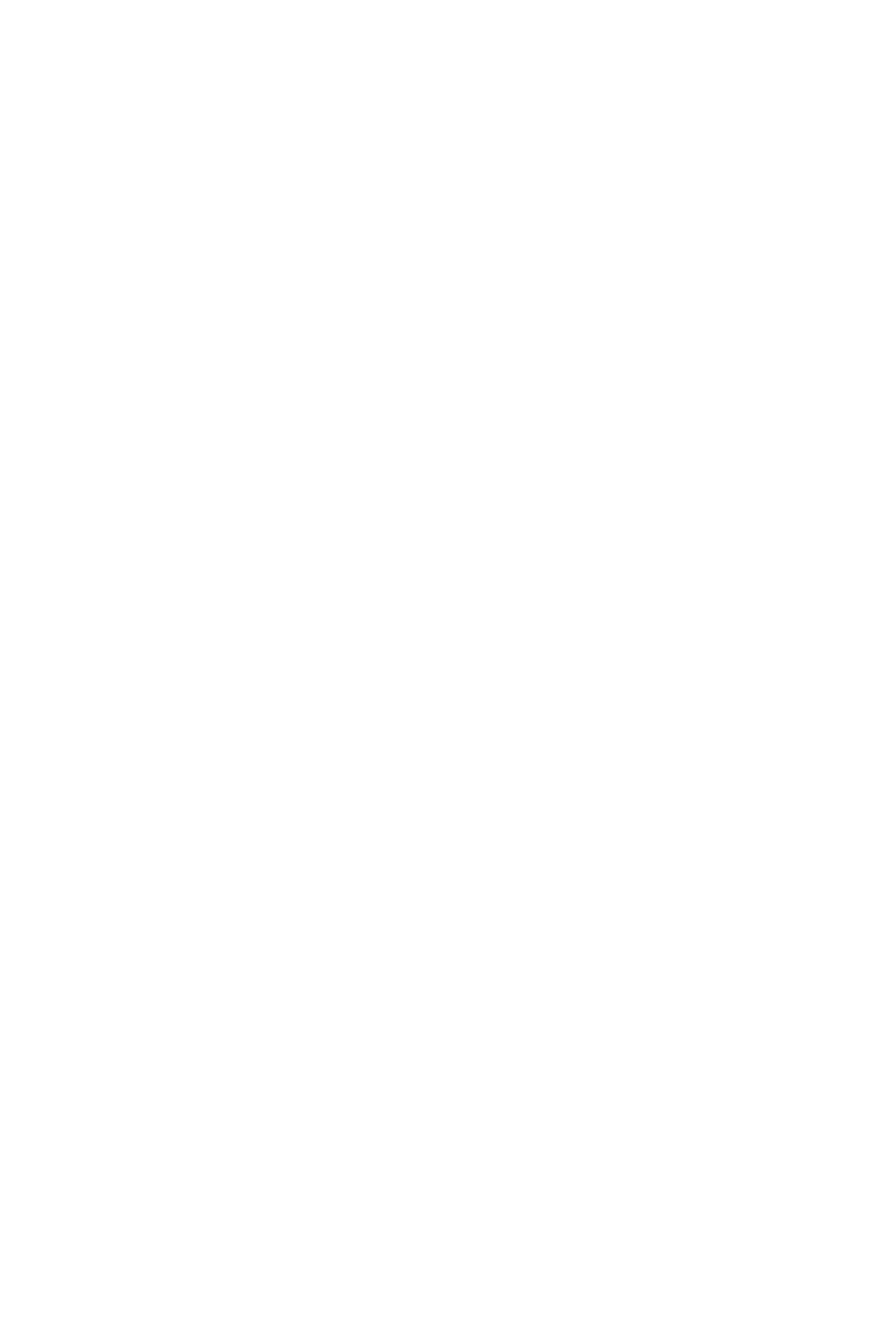
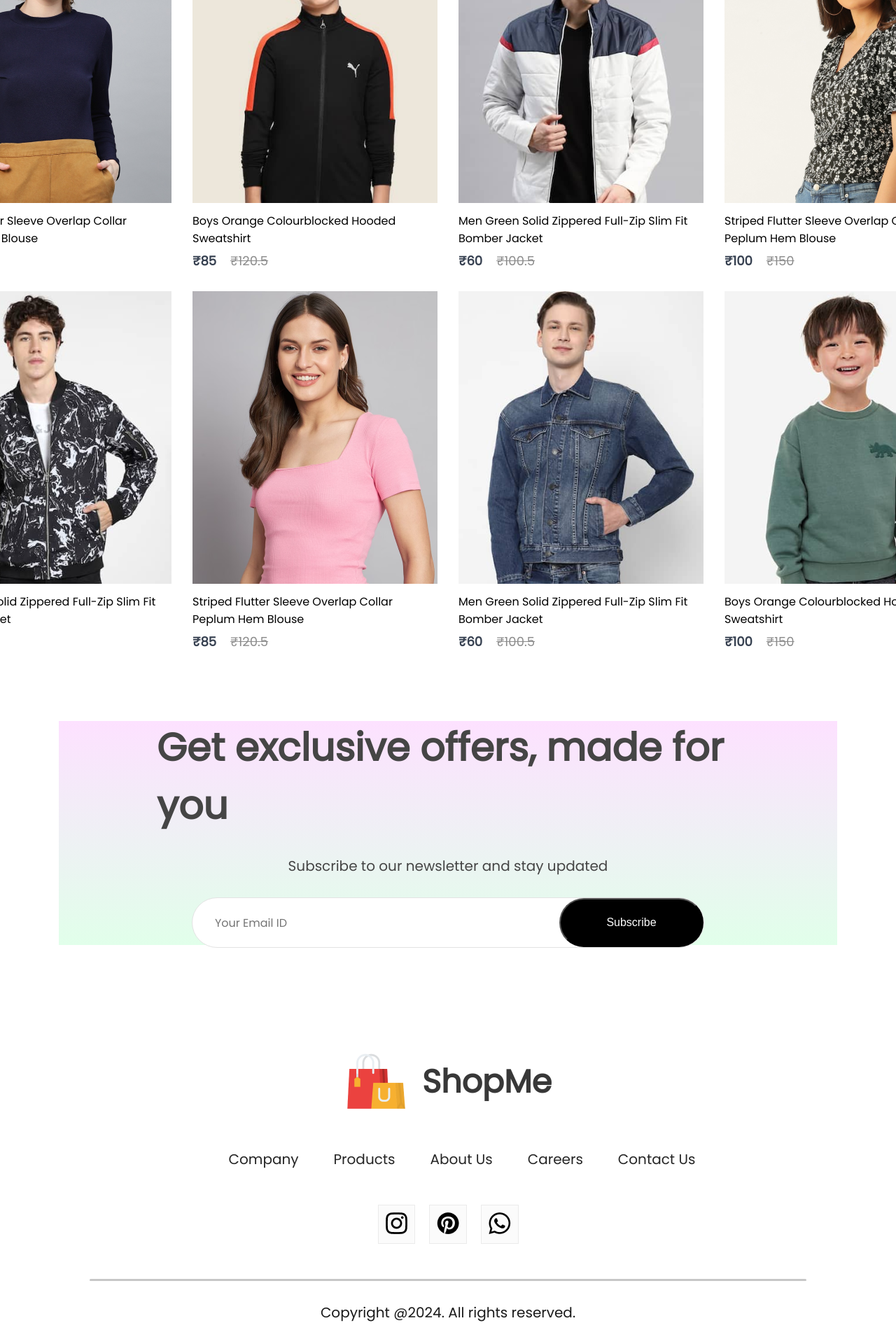
Before and after one commit to muhammedraziin1/Ecommerce_MERN, a React (Create React App) app: page / in a window 1280 px wide. Shown: the part 2648-4568 px from the top of the page at 70% size. Before the commit the page ends 2247 px from the top, so only its background shows below. Built offline with nearby package versions, Linux system fonts and the light colour scheme; a web font is replaced by a local one.

Commit message:
first page done!

```diff
--- a/src/App.js
+++ b/src/App.js
@@ -7,6 +7,7 @@ import Product from './Pages/Product';
 import LoginSignup from './Pages/LoginSignup';
 import Cart from './Pages/Cart';
 import Shop from './Pages/Shop';
+import Footer from './Components/Footer/Footer';
 function App() {
   return (
     <div>
@@ -23,6 +24,7 @@ function App() {
           <Route path="/cart" element={<Cart/>}/>
           <Route path="/login" element={<LoginSignup/>}/>
         </Routes>
+        <Footer/>
       </BrowserRouter>
     </div>
   );
--- /dev/null
+++ b/src/Components/Footer/Footer.jsx
@@ -0,0 +1,39 @@
+import React from 'react'
+import "./footer.css"
+import footer_logo from "../Assets/logo_big.png"
+import insta from "../Assets/instagram_icon.png"
+import pint from "../Assets/pinterest_icon.png"
+import wa from "../Assets/whatsapp_icon.png"
+const Footer = () => {
+  return (
+    <div className='footer'>
+        <div className="footer-logo">
+            <img src={footer_logo} alt="footer logo"/>
+            <p>ShopMe</p>
+        </div>
+        <ul className="footer-links">
+            <li>Company</li>
+            <li>Products</li>
+            <li>About Us</li>
+            <li>Careers</li>
+            <li>Contact Us</li>
+        </ul>
+        <div className="footer-social-icons">
+            <div className="footer-icons-container">
+                <img src={insta} alt="instagram icon" />
+            </div>
+            <div className="footer-icons-container">
+                <img src={pint} alt="pinterest icon" />
+            </div>
+            <div className="footer-icons-container">
+                <img src={wa} alt="whatsapp icon" />
+            </div>
+        </div>
+        <div className="footer-copyright">
+            <hr/>
+            <p>Copyright @2024. All rights reserved.</p>
+        </div>
+    </div>
+  )
+}
+export default Footer;
--- /dev/null
+++ b/src/Components/Footer/footer.css
@@ -0,0 +1,54 @@
+.footer {
+    display: flex;
+    flex-direction: column;
+    justify-content: center;
+    align-items: center;
+    gap: 50px;
+}
+.footer-logo {
+    display: flex;
+    align-items: center;
+    gap: 20px;
+}
+.footer-logo p {
+    color: #383838;
+    font-size: 46px;
+    font-weight: 700;
+}
+.footer-links {
+    display: flex;
+    list-style: none;
+    gap: 50px;
+    color: #252525;
+    font-size: 20px;
+}
+.footer-links li{
+    cursor: pointer;
+}
+.footer-social-icons {
+    display: flex;
+    gap: 20px;
+}
+.footer-icons-container {
+    padding: 10px;
+    padding-bottom: 6px;
+    background: #fbfbfb;
+    border: 1px solid #ebebeb;
+}
+.footer-copyright {
+    display: flex;
+    flex-direction: column;
+    align-items: center;
+    gap: 30px;
+    width: 100%;
+    margin-bottom: 30px;
+    color: #1a1a1a;
+    font-size: 20px;
+}
+.footer-copyright hr {
+    width: 80%;
+    border: none;
+    border-radius: 10px;
+    height: 3px;
+    background: #c7c7c7;
+}
--- /dev/null
+++ b/src/Components/NewCollections/NewCollections.jsx
@@ -0,0 +1,18 @@
+import React from 'react'
+import "./newcollections.css"
+import new_collections from "../Assets/new_collections"
+import Item from "../Items/Item"
+const NewCollections = () => {
+  return (
+    <div className='newcollections'>
+        <h1>New Collections</h1>
+        <hr/>
+        <div className="collections">
+            {new_collections.map((item,i) => {
+                return <Item key={i} id={item.id} name={item.name} image={item.image} new_price={item.new_price} old_price={item.old_price} />
+            })}
+        </div>
+    </div>
+  )
+}
+export default NewCollections;
--- /dev/null
+++ b/src/Components/NewCollections/newcollections.css
@@ -0,0 +1,25 @@
+.newcollections {
+    display: flex;
+    flex-direction: column;
+    align-items: center;
+    gap: 10px;
+    margin-bottom: 100px;
+}
+.newcollections h1 {
+    color: #171717;
+    font-size: 50px;
+    font-weight: 600;
+    padding-top: 120px;
+}
+.newcollections hr {
+    width: 200px;
+    height: 6px;
+    border-radius: 10px;
+    background: #252525;
+}
+.collections {
+    display: grid;
+    grid-template-columns: 1fr 1fr 1fr 1fr;
+    margin-top: 50px;
+    gap: 30px;
+}
--- /dev/null
+++ b/src/Components/Newsletter/Newsletter.jsx
@@ -0,0 +1,15 @@
+import React from 'react'
+import "./newsletter.css"
+const Newsletter = () => {
+  return (
+    <div className='newsletter'>
+        <h1>Get exclusive offers, made for you</h1>
+        <p>Subscribe to our newsletter and stay updated</p>
+        <div>
+            <input type='email' placeholder='Your Email ID' />
+            <button>Subscribe</button>
+        </div>
+    </div>
+  )
+}
+export default Newsletter;
--- /dev/null
+++ b/src/Components/Newsletter/newsletter.css
@@ -0,0 +1,50 @@
+.newsletter {
+    width: 65%;
+    height: 40vh;
+    display: flex;
+    flex-direction: column;
+    align-items: center;
+    justify-content: center;
+    margin: auto;
+    padding: 0px 140px;
+    margin-bottom: 150px;
+    background: linear-gradient(180deg, #fde1ff, #e1ffea);
+    gap: 30px;
+}
+.newsletter h1 {
+    color: #454545;
+    font-size: 55px;
+    font-weight: 600;
+}
+.newsletter p{
+    color: #454545;
+    font-size: 20px;
+}
+.newsletter div {
+    display: flex;
+    align-items: center;
+    justify-content: space-between;
+    background: white;
+    width: 730px;
+    height: 70px;
+    border-radius: 80px;
+    border: 1px solid #e3e3e3;
+}
+.newsletter input {
+    width: 500px;
+    margin-left: 30px;
+    border: none;
+    outline: none;
+    color: #616161;
+    font-family: Poppins;
+    font-size: 16px;
+}
+.newsletter div button{
+    width: 210px;
+    height: 70px;
+    border-radius: 80px;
+    background: black;
+    color: white;
+    font-size: 16px;
+    cursor: pointer;
+}
--- a/src/Pages/Shop.jsx
+++ b/src/Pages/Shop.jsx
@@ -2,6 +2,9 @@ import React from 'react'
 import Hero from '../Components/Hero/Hero';
 import Popular from '../Components/Popular/Popular';
 import Offers from '../Components/Offers/Offers'
+import NewCollections from '../Components/NewCollections/NewCollections';
+import Newsletter from '../Components/Newsletter/Newsletter';
+
 
 const Shop = () => {
   return (
@@ -9,6 +12,8 @@ const Shop = () => {
         <Hero/>
         <Popular/>
         <Offers/>
+        <NewCollections/>
+        <Newsletter/>
     </div>
   )
 }
```
Also changed, not shown: src/Components/Assets/pinterest_icon.png (renamed from src/Components/Assets/pintester_icon.png), src/Context/ShopContext.jsx (added).
